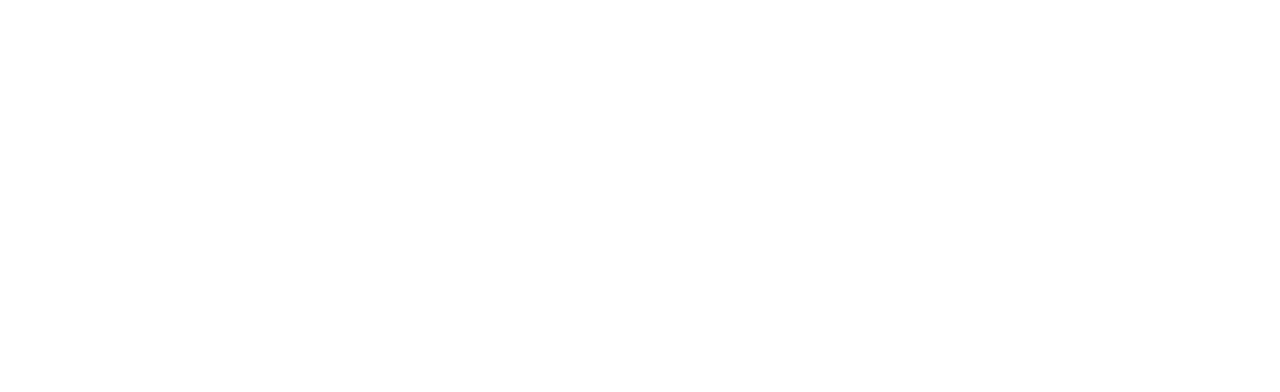
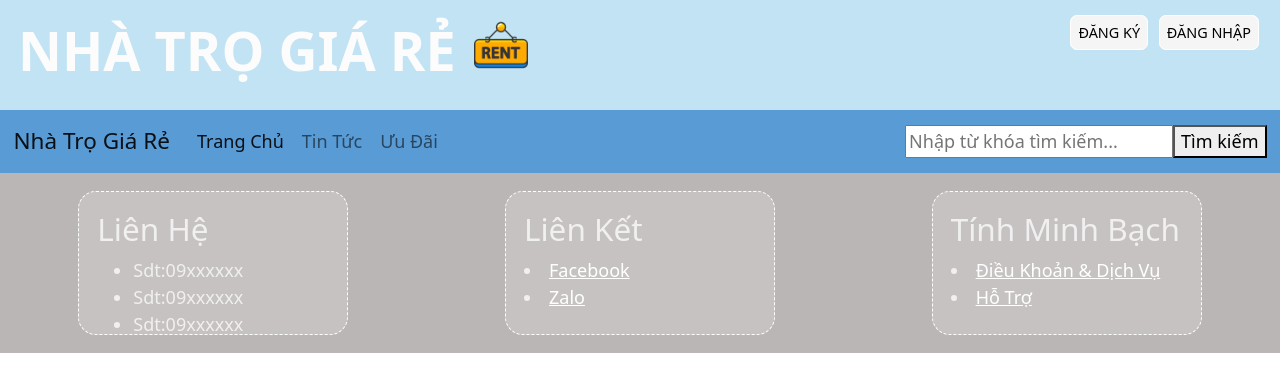
Before and after one commit to DanyDoan/CT188-N07, a plain HTML site: page html/news.html in a window 1280 px wide. Drawn offline with Linux system fonts and the light colour scheme.

Commit message:
Sua loi link

```diff
--- a/html/discount.html
+++ b/html/discount.html
@@ -0,0 +1,89 @@
+<!DOCTYPE html>
+<html lang="en">
+    <head>
+        <meta charset="UTF-8">
+        <meta name="viewport" content="width=device-width, initial-scale=1.0">
+        <link rel="stylesheet" href="../css/bootstrap.css">
+        <link rel="stylesheet" href="../css/default.css.map">
+        <link rel="stylesheet" href="../css/trungdan.css">
+        <link rel="stylesheet" href="../css/discount.css">
+        <link rel="shortcut icon" href="../image/for-rent.png">
+        <title>Ưu Đãi</title>
+    </head>
+<body>
+    <header>
+        <h1>Nhà Trọ Giá Rẻ<div class="logo"></div></h1>
+        <div>
+            <a href="signin.html">Đăng Ký</a>
+            <a href="login.html">Đăng Nhập</a>
+        </div>
+    </header>
+    <nav class="navbar navbar-expand-lg navbar-light bg-primary">
+        <div class="container-fluid">
+            <a class="navbar-brand" href="#">Nhà Trọ Giá Rẻ</a>
+            <button class="navbar-toggler" type="button" data-bs-toggle="collapse"
+                data-bs-target="#navbarSupportedContent" aria-controls="navbarSupportedContent" aria-expanded="false"
+                aria-label="Toggle navigation">
+                <span class="navbar-toggler-icon"></span>
+            </button>
+            <div class="collapse navbar-collapse" id="navbarSupportedContent">
+                <ul class="navbar-nav me-auto mb-2 mb-lg-0">
+                    <li class="nav-item">
+                        <a class="nav-link active" aria-current="page" href="main.html">Trang Chủ</a>
+                    </li>
+                    <li class="nav-item">
+                        <a class="nav-link" href="news.html">Tin Tức</a>
+                    </li>
+                    <!-- <li class="nav-item dropdown">
+                        <a class="nav-link dropdown-toggle" href="#" id="navbarDropdown" role="button"
+                            data-bs-toggle="dropdown" aria-expanded="false">
+                            Dropdown
+                        </a>
+                        <ul class="dropdown-menu" aria-labelledby="navbarDropdown">
+                            <li><a class="dropdown-item" href="#">Action</a></li>
+                            <li><a class="dropdown-item" href="#">Another action</a></li>
+                            <li>
+                                <hr class="dropdown-divider">
+                            </li>
+                            <li><a class="dropdown-item" href="#">Something else here</a></li>
+                        </ul>
+                    </li> -->
+                    <li class="nav-item">
+                        <a class="nav-link" href="discount.html" tabindex="-1" aria-disabled="true">Ưu Đãi</a>
+                    </li>
+                </ul>
+                <form class="d-flex">
+                    <input type="text" id="searchInput" placeholder="Nhập từ khóa tìm kiếm..." onkeydown="handleKeyPress(event)">
+                      <button onclick="search()">Tìm kiếm</button>
+                    <!-- <input class="form-control me-2" type="text" aria-label="Search" id="searchInput" placeholder="Nhập từ khóa tìm kiếm..." onkeydown="handleKeyPress(event)">
+                    <button class="btn btn-outline-success" onclick="search()">Search</button> -->
+                </form>
+            </div>
+        </div>
+    </nav>
+    <main>
+
+
+    </main>
+    <footer>
+        <div class="footer-box">
+            <h3>Liên Hệ</h3>
+            <ul>
+                <li>Sdt:09xxxxxx</li>
+                <li>Sdt:09xxxxxx</li>
+                <li>Sdt:09xxxxxx</li>
+            </ul>
+        </div>
+        <div class="footer-box">
+            <h3>Liên Kết</h3>
+            <li><a href="#">Facebook</a></li>
+            <li><a href="#">Zalo</a></li>
+        </div>
+        <div class="footer-box">
+            <h3>Tính Minh Bạch</h3>
+            <li><a href="#">Điều Khoản & Dịch Vụ</a></li>
+            <li><a href="#">Hỗ Trợ</a></li>
+        </div>
+    </footer>
+</body>
+</html>
--- a/html/news.html
+++ b/html/news.html
@@ -0,0 +1,89 @@
+<!DOCTYPE html>
+<html lang="en">
+    <head>
+        <meta charset="UTF-8">
+        <meta name="viewport" content="width=device-width, initial-scale=1.0">
+        <link rel="stylesheet" href="../css/bootstrap.css">
+        <link rel="stylesheet" href="../css/default.css.map">
+        <link rel="stylesheet" href="../css/trungdan.css">
+        <link rel="stylesheet" href="../css/news.css">
+        <link rel="shortcut icon" href="../image/for-rent.png">
+        <title>Tin Tức</title>
+    </head>
+<body>
+    <header>
+        <h1>Nhà Trọ Giá Rẻ<div class="logo"></div></h1>
+        <div>
+            <a href="signin.html">Đăng Ký</a>
+            <a href="login.html">Đăng Nhập</a>
+        </div>
+    </header>
+    <nav class="navbar navbar-expand-lg navbar-light bg-primary">
+        <div class="container-fluid">
+            <a class="navbar-brand" href="#">Nhà Trọ Giá Rẻ</a>
+            <button class="navbar-toggler" type="button" data-bs-toggle="collapse"
+                data-bs-target="#navbarSupportedContent" aria-controls="navbarSupportedContent" aria-expanded="false"
+                aria-label="Toggle navigation">
+                <span class="navbar-toggler-icon"></span>
+            </button>
+            <div class="collapse navbar-collapse" id="navbarSupportedContent">
+                <ul class="navbar-nav me-auto mb-2 mb-lg-0">
+                    <li class="nav-item">
+                        <a class="nav-link active" aria-current="page" href="main.html">Trang Chủ</a>
+                    </li>
+                    <li class="nav-item">
+                        <a class="nav-link" href="news.html">Tin Tức</a>
+                    </li>
+                    <!-- <li class="nav-item dropdown">
+                        <a class="nav-link dropdown-toggle" href="#" id="navbarDropdown" role="button"
+                            data-bs-toggle="dropdown" aria-expanded="false">
+                            Dropdown
+                        </a>
+                        <ul class="dropdown-menu" aria-labelledby="navbarDropdown">
+                            <li><a class="dropdown-item" href="#">Action</a></li>
+                            <li><a class="dropdown-item" href="#">Another action</a></li>
+                            <li>
+                                <hr class="dropdown-divider">
+                            </li>
+                            <li><a class="dropdown-item" href="#">Something else here</a></li>
+                        </ul>
+                    </li> -->
+                    <li class="nav-item">
+                        <a class="nav-link" href="discount.html" tabindex="-1" aria-disabled="true">Ưu Đãi</a>
+                    </li>
+                </ul>
+                <form class="d-flex">
+                    <input type="text" id="searchInput" placeholder="Nhập từ khóa tìm kiếm..." onkeydown="handleKeyPress(event)">
+                      <button onclick="search()">Tìm kiếm</button>
+                    <!-- <input class="form-control me-2" type="text" aria-label="Search" id="searchInput" placeholder="Nhập từ khóa tìm kiếm..." onkeydown="handleKeyPress(event)">
+                    <button class="btn btn-outline-success" onclick="search()">Search</button> -->
+                </form>
+            </div>
+        </div>
+    </nav>
+    <main>
+
+
+    </main>
+    <footer>
+        <div class="footer-box">
+            <h3>Liên Hệ</h3>
+            <ul>
+                <li>Sdt:09xxxxxx</li>
+                <li>Sdt:09xxxxxx</li>
+                <li>Sdt:09xxxxxx</li>
+            </ul>
+        </div>
+        <div class="footer-box">
+            <h3>Liên Kết</h3>
+            <li><a href="#">Facebook</a></li>
+            <li><a href="#">Zalo</a></li>
+        </div>
+        <div class="footer-box">
+            <h3>Tính Minh Bạch</h3>
+            <li><a href="#">Điều Khoản & Dịch Vụ</a></li>
+            <li><a href="#">Hỗ Trợ</a></li>
+        </div>
+    </footer>
+</body>
+</html>
```
Also changed, not shown: html/main.html (+1 -1 lines), html/struct.html (+1 -1 lines), css/discount.css (added), css/news.css (added).
